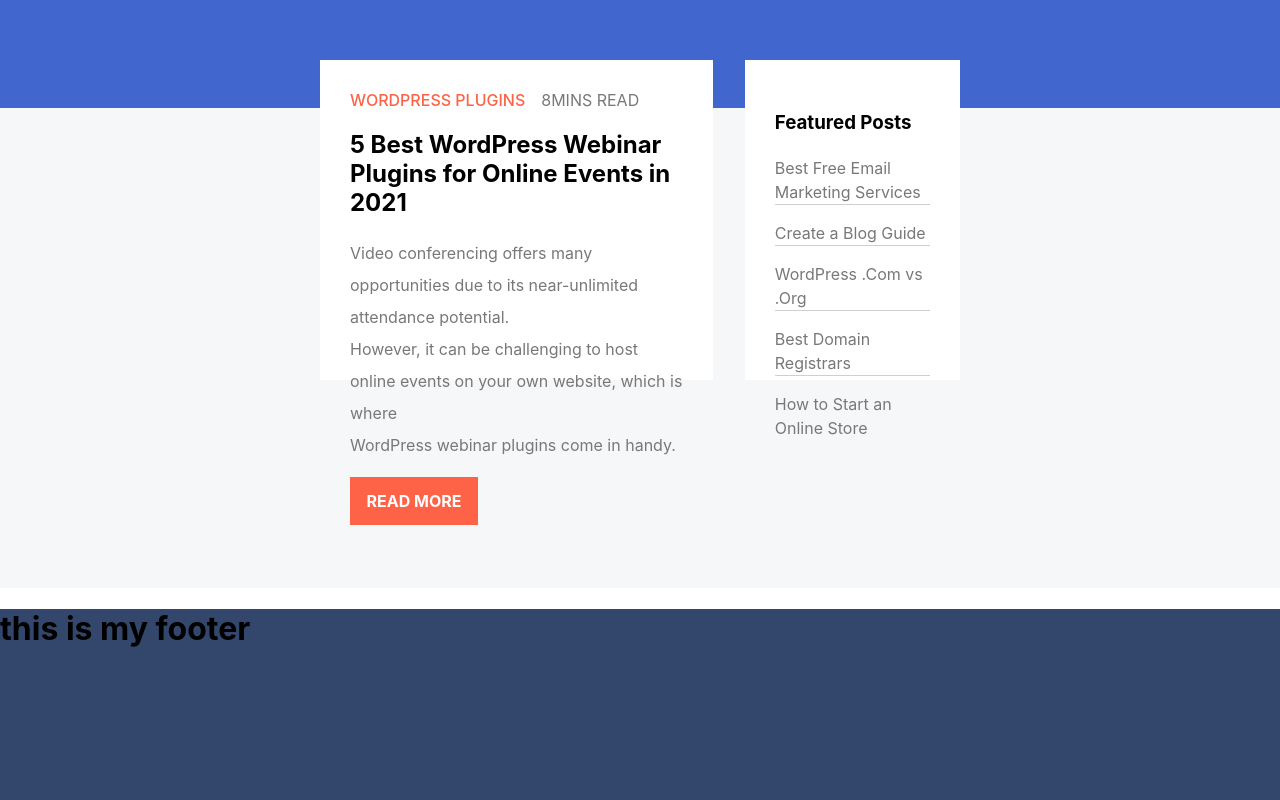
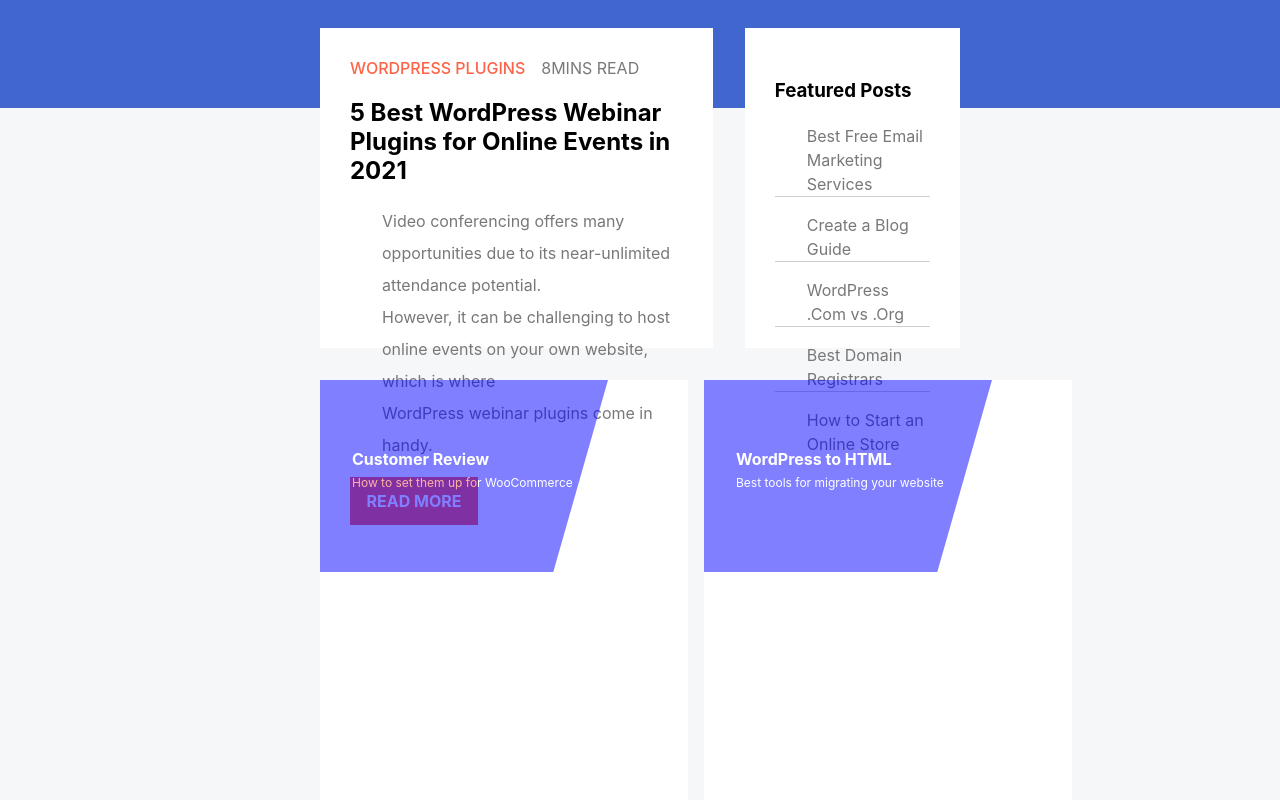
Before and after one commit to Titania01/react-blog, a React (Create React App) app: page / in a window 1280 px wide. Shown: the part 260-1060 px from the top of the page. Built offline with nearby package versions, Linux system fonts and the light colour scheme.

Commit message:
update code base

```diff
--- a/src/App.css
+++ b/src/App.css
@@ -20,7 +20,8 @@
   color: rgb(80, 95, 127);
   text-transform: uppercase;
   padding-left: 5rem;
-  position: static;
+  /* position: fixed; */
+  /* z-index: 1; */
 }
 
 .spacer {
@@ -63,10 +64,7 @@
 
 .Main {
   background-color: rgb(246, 247, 249);
-  min-height: 100vh;
-  /* display: grid; */
-  /* grid-template-rows: 10rem 1fr; */
-  /* color: white; */
+  height: 200vh;
 }
 
 .holder {
@@ -75,7 +73,7 @@
   justify-content: space-between;
   align-items: center;
   position: relative;
-  top: -3rem;
+  top: -5rem;
 }
 
 .one {
@@ -147,6 +145,48 @@
   border-bottom: none;
 }
 
+.other {
+  margin-top: -3rem;
+  display: grid;
+  grid-template-columns: auto auto 1fr;
+  grid-gap: 1rem;
+  padding: 0 20rem 0 20rem;
+}
+
+.six {
+  background: #fff;
+  height: 30rem;
+  width: 23rem;
+  color: #fff;
+}
+
+.small {
+  font-size: 12px;
+  margin-top: -1rem;
+}
+
+.blu {
+  height: 12rem;
+  width: 18rem;
+  color: white;
+  background: blue;
+  clip-path: polygon(0 0, 100% 0%, 81% 100%, 0% 100%);
+  position: relative;
+  padding-top: 3rem;
+  opacity: 0.5;
+}
+
+.blu > h4,
+p {
+  padding-left: 2rem;
+}
+
+.seven {
+  background: #fff;
+  height: 30rem;
+  width: 23rem;
+}
+
 .Footer {
   background: rgb(50, 71, 107);
   height: 20rem;
--- a/src/componenets/Main.jsx
+++ b/src/componenets/Main.jsx
@@ -1,6 +1,7 @@
 import React from "react"
 import Above from "./Above"
 import Holder from "./Holder"
+import Other from "./Other"
 
 function Main() {
 
@@ -8,6 +9,7 @@
     <div className="Main">
       <Above />
      <Holder />
+     <Other />
     </div>
   )
 }
--- /dev/null
+++ b/src/componenets/Other.jsx
@@ -0,0 +1,23 @@
+import React from "react"
+
+const Other = () => {
+  return (
+    <div className="other">
+      <div className="six">
+      <div className="blu">
+      <h4>Customer Review</h4>
+      <p className="small">How to set them up for WooCommerce </p>
+      </div>
+      </div>
+      <div className="seven">
+      <div className="blu">
+      <h4>WordPress to HTML</h4>
+      <p className="small">Best tools for migrating your website </p>
+      </div>
+      </div>
+      <div className="eight"></div>
+    </div>
+  )
+}
+
+export default Other
```
Also changed, not shown: 1 other file (tests, documents, lock files or other folders).
